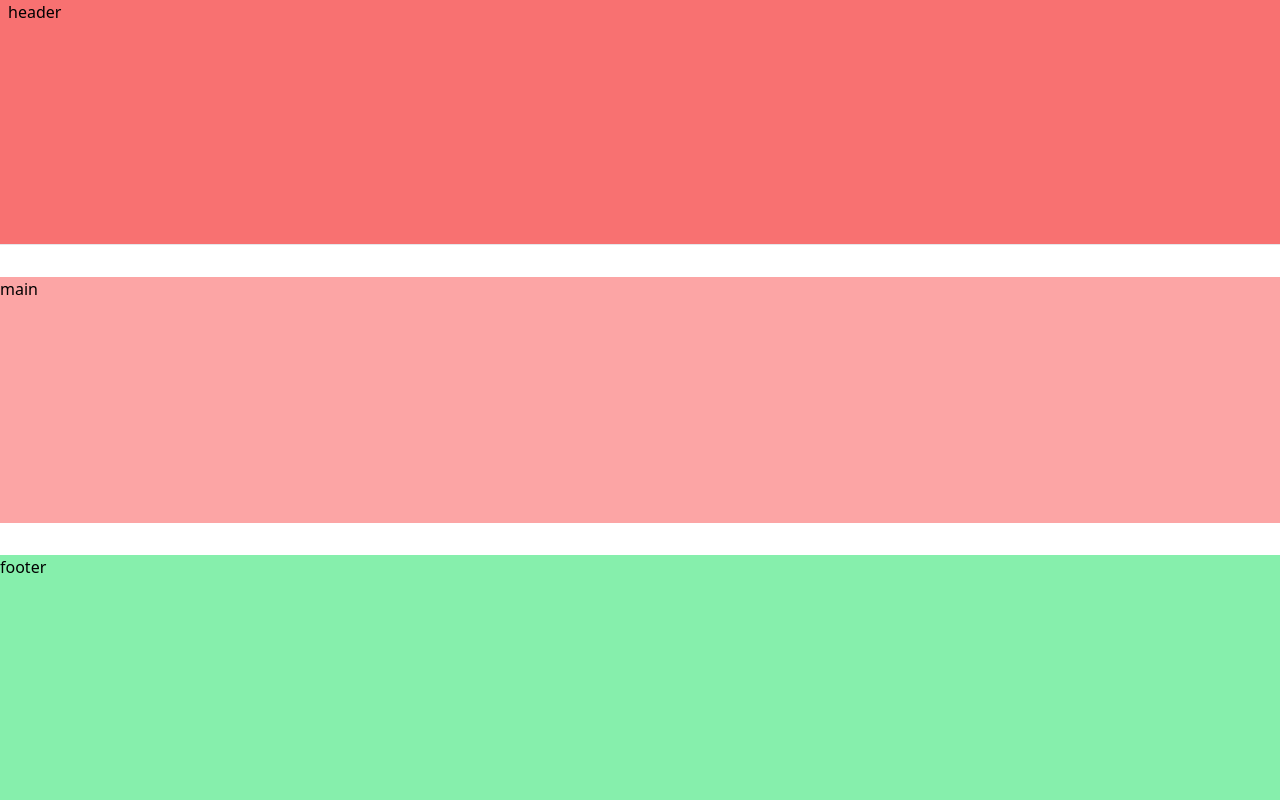
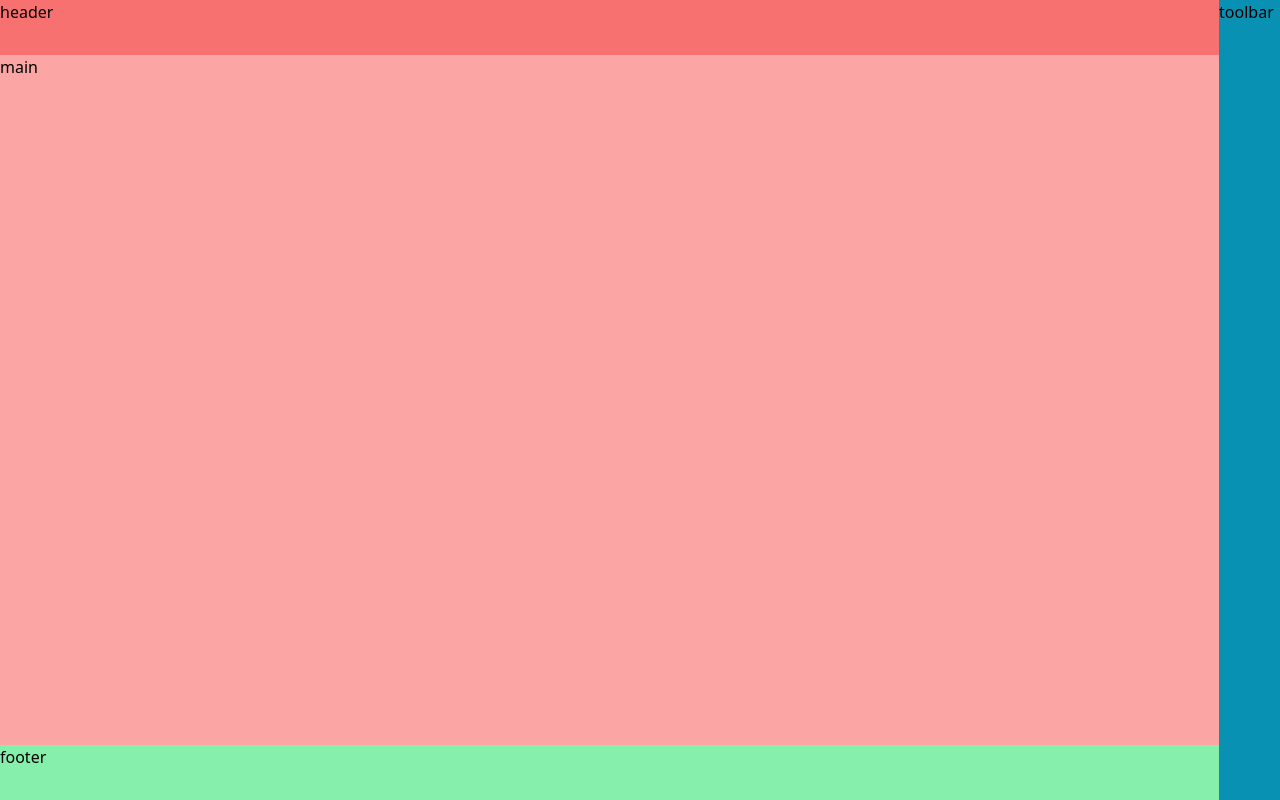
Before and after one commit to sadrbox/aleppo, a website: page index.html in a window 1280 px wide. Drawn offline with Linux system fonts and the light colour scheme.

Commit message:
safy 2023.06.13

```diff
--- a/index.html
+++ b/index.html
@@ -9,21 +9,22 @@
   <title>Tilewind CSS</title>
 </head>
 
-<body class="h-full w-full">
-  <div class=" container grid grid-cols-1 grid-rows-3 gap-8 h-full grid-flow-row auto-rows-max">
-    <header class="px-2 border-b bg-red-400">
+<body class="flex flex-row h-full">
+  <div class="flex flex-col w-full">
+    <header class="bg-red-400 h-16">
       header
     </header>
 
-    <main class="bg-red-300">
+    <main class="bg-red-300 h-full">
       main
     </main>
 
     <!-- footer -->
-    <footer class="bg-green-300">
+    <footer class="bg-green-300 h-16">
       footer
     </footer>
   </div>
+  <div class="bg-cyan-600 flex flex-col w-16">toolbar</div>
 </body>
 
 </html>
```
Also changed, not shown: public/styles.css.
